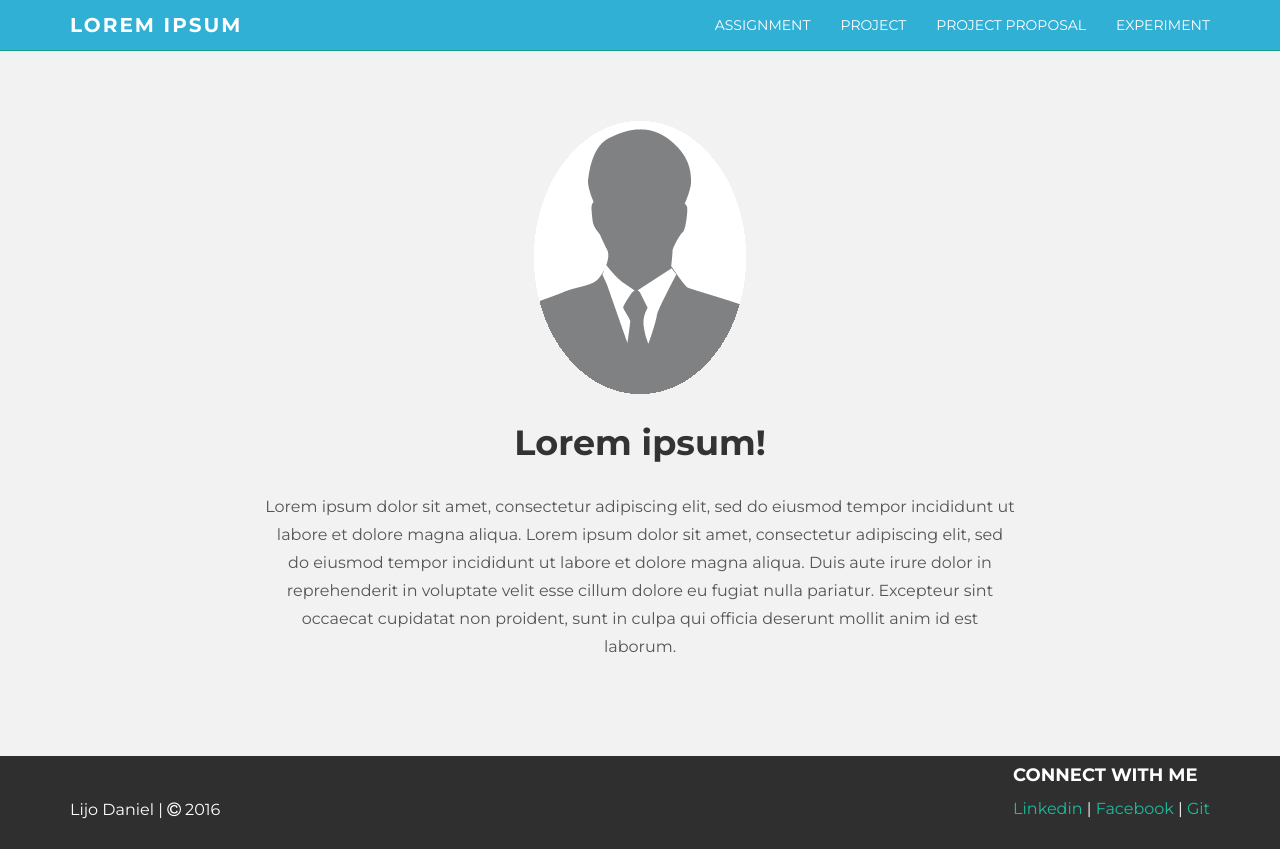
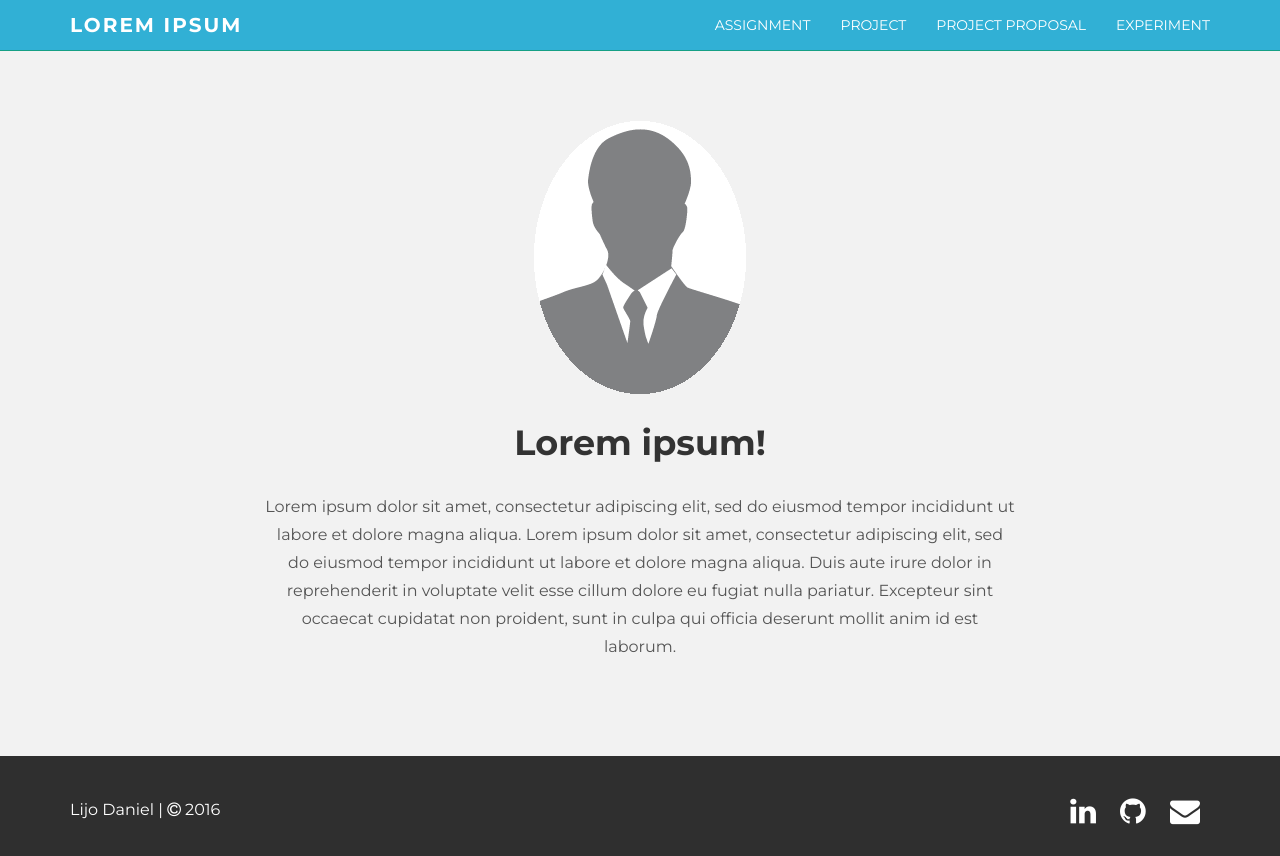
Before and after one commit to lijod/WebDevSpring2016, a website: page public/index.html in a window 1280 px wide. Drawn offline with nearby package versions, Linux system fonts and the light colour scheme.

Commit message:
Home page footer changed

```diff
--- a/public/css/main.css
+++ b/public/css/main.css
@@ -232,6 +232,12 @@ bt {
     color: #1abc9c;
 }
 
-.right {
-    float: right;
+#footer a.contact-icon {
+    color: white;
+    font-size: 30px;
+    padding: 10px;
 }
+
+#footer a.contact-icon i{
+    margin-top: 40px;
+}
--- a/public/index.html
+++ b/public/index.html
@@ -103,15 +103,12 @@
         </p>
       </div><!-- /col-lg-4 -->
 
-      <div class="col-xs-6">
-        <div class="right">
-          <h4>Connect with me</h4>
+      <div class="col-xs-6 text-right">
           <p>
-            <a target="_blank" href="https://www.linkedin.com/in/lijodaniel">Linkedin</a> |
-            <a target="_blank" href="https://www.facebook.com/Lijo.Daniel90">Facebook</a> |
-            <a target="_blank" href="https://github.com/lijod">Git</a>
+            <a target="_blank" data-toggle="tooltip" data-placement="top" title="Linkedin" href="https://www.linkedin.com/in/lijodaniel" class="contact-icon"><i class="fa fa-linkedin"></i></a>
+            <a target="_blank" data-toggle="tooltip" data-placement="top" title="Git" href="https://github.com/lijod" class="contact-icon"><i class="fa fa-github"></i></a>
+            <a data-toggle="tooltip" data-placement="top" title="E-Mail" href="mailto:daniel.li@husky.neu.edu" target="_blank" class="contact-icon"><i class="fa fa-envelope"></i></a>
           </p>
-        </div>
       </div><!-- /col-lg-4 -->
 
     </div>
@@ -133,5 +130,10 @@
 <script src="https://oss.maxcdn.com/libs/respond.js/1.3.0/respond.min.js"></script>
 <![endif]-->
 <script src="https://maxcdn.bootstrapcdn.com/bootstrap/3.3.6/js/bootstrap.min.js"></script>
+<script>
+  $(document).ready(function(){
+    $('[data-toggle="tooltip"]').tooltip();
+  });
+</script>
 </body>
 </html>
```
